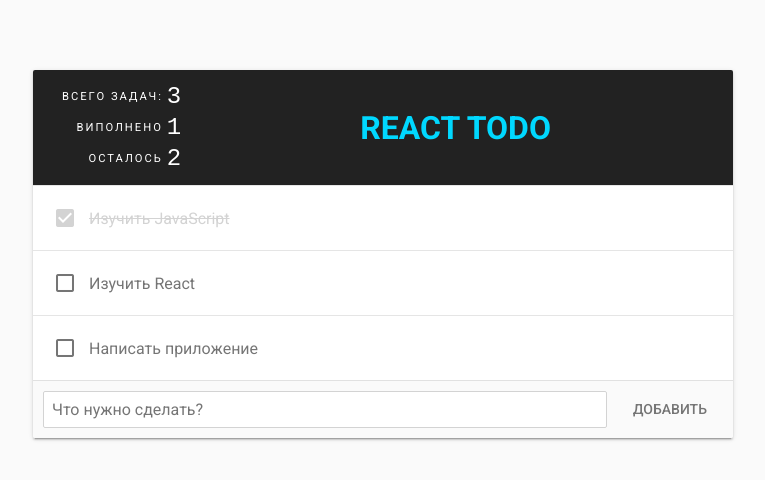
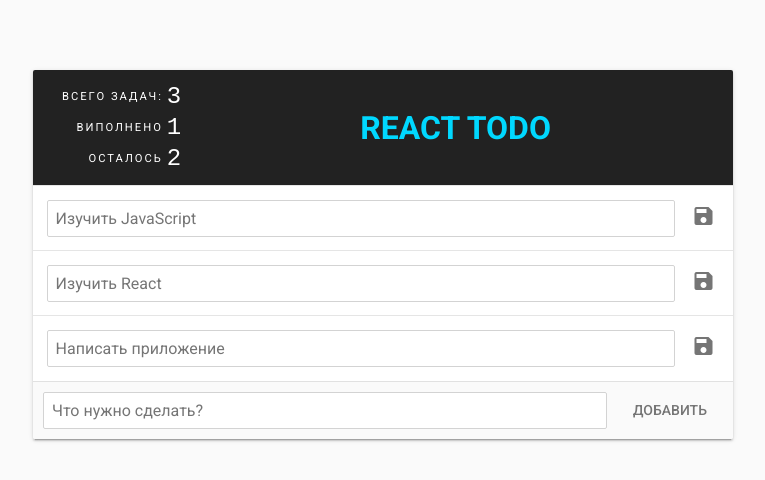
Before and after one commit to dihtyar/react_simple_todo, a React (Create React App) app: page / in a window 1280 px wide. Shown: the top 480 px of the page, without its empty margins (257-1022 px from the left). Built offline with nearby package versions, Linux system fonts and the light colour scheme.

Commit message:
dont control element add edit form

```diff
--- a/src/components/Todo.jsx
+++ b/src/components/Todo.jsx
@@ -4,15 +4,31 @@
 import Checkbox from './Checkbox';
 import Button from './Button';
 
-function Todo(props){
+class Todo extends React.Component{
 
-    return (
-        <div className={`todo${props.completed ? ' completed' : ''}`}>
-            <Checkbox checked={props.completed} onChange = {()=> props.onStatusChange(props.id)} />
-            <span className="todo-title">{props.title}</span>
-            <Button className="delete icon" icon="delete" onClick={()=> props.onDelete(props.id)}/>
-        </div>
-    );
+    constructor(props){
+        super(props);
+        this.state = {
+            editing: true
+        }
+    }
+
+    render(){
+        return(this.state.editing ?
+                <form className="todo-edit-form"  onSubmit={this.handleSubmit}>
+                    <input type="text" ref="title" defaultValue={this.props.title}/>
+                    <Button className="save icon" icon="save" type="submit" />
+                </form>
+                :
+                <div className={`todo${this.props.completed ? ' completed' : ''}`}>
+                    <Checkbox checked={this.props.completed} onChange = {()=> this.props.onStatusChange(this.props.id)} />
+                    <span className="todo-title">{this.props.title}</span>
+                    <Button className="edit icon" icon="edit" />
+                    <Button className="delete icon" icon="delete" onClick={()=> this.props.onDelete(this.props.id)}/>
+                </div>
+        );
+    }
+
 }
 
 Todo.propTypes = {
```
